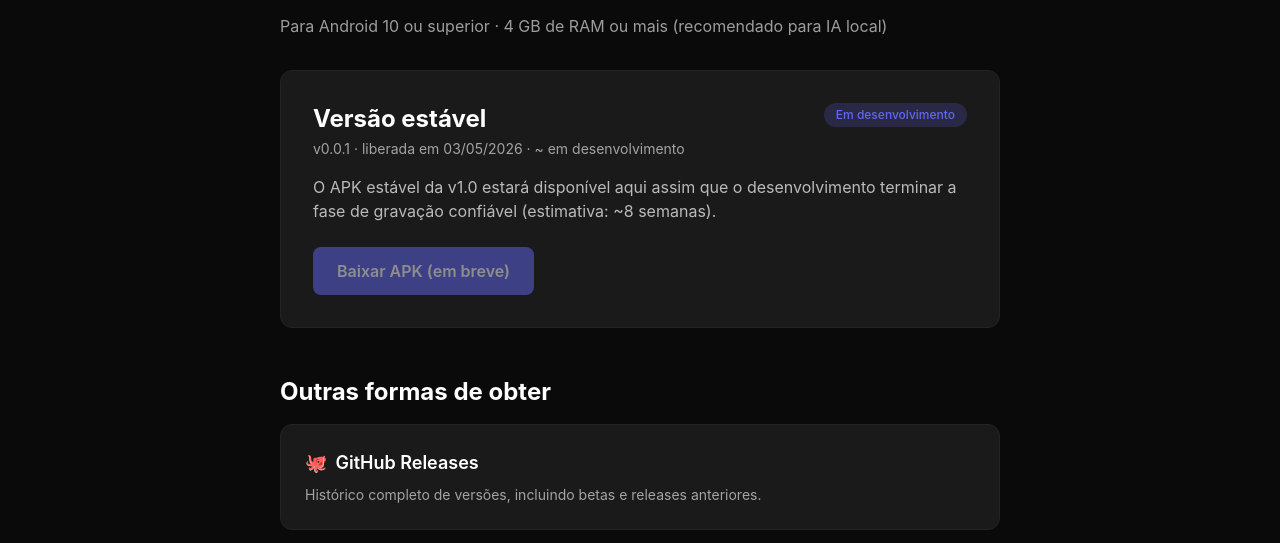
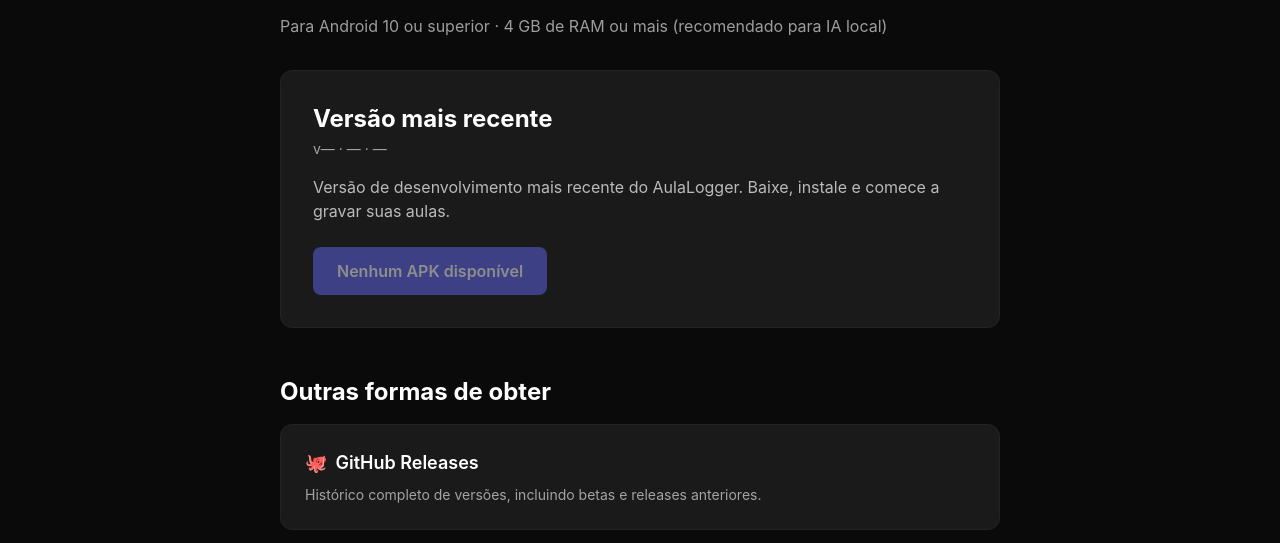
Before and after one commit to caioross/AulaLogger, an Astro site in the folder site/: page /download in a window 1280 px wide. Shown: the part 199-742 px from the top of the page. Built offline with nearby package versions, Linux system fonts and the light colour scheme; Astro itself is replaced by a stand-in of ours.

Commit message:
chore: sincroniza melhorias locais

```diff
--- a/site/src/pages/download.astro
+++ b/site/src/pages/download.astro
@@ -1,9 +1,59 @@
 ---
 import Base from '@/layouts/Base.astro';
+import fs from 'node:fs';
+import path from 'node:path';
 
-const latestVersion = '0.0.1';
-const releaseDate = '03/05/2026';
-const apkSize = '~ em desenvolvimento';
+// Detecta automaticamente o APK mais novo em public/apk/ no momento do build.
+// Assim o botão sempre serve "o mais atual, o melhor" sem edição manual.
+const apkDir = path.join(process.cwd(), 'public', 'apk');
+
+type Apk = {
+  file: string;
+  version: string;
+  channel: string;
+  size: number;
+  mtime: Date;
+  major: number;
+  minor: number;
+  patch: number;
+};
+
+let apks: Apk[] = [];
+try {
+  apks = fs
+    .readdirSync(apkDir)
+    .filter((f) => f.toLowerCase().endsWith('.apk'))
+    .map((file) => {
+      const m = file.match(/v(\d+)\.(\d+)\.(\d+)(?:-([^.]+))?\.apk$/i);
+      const [maj, min, pat] = m ? [+m[1], +m[2], +m[3]] : [0, 0, 0];
+      return {
+        file,
+        version: m ? `${maj}.${min}.${pat}` : '0.0.0',
+        channel: m && m[4] ? m[4] : '',
+        size: fs.statSync(path.join(apkDir, file)).size,
+        mtime: fs.statSync(path.join(apkDir, file)).mtime,
+        major: maj,
+        minor: min,
+        patch: pat,
+      };
+    })
+    .sort(
+      (a, b) =>
+        b.major - a.major || b.minor - a.minor || b.patch - a.patch,
+    );
+} catch {
+  apks = [];
+}
+
+const latest = apks[0] ?? null;
+const latestVersion = latest?.version ?? '—';
+const releaseDate = latest
+  ? latest.mtime.toLocaleDateString('pt-BR')
+  : '—';
+const apkSize = latest
+  ? `${(latest.size / (1024 * 1024)).toFixed(0)} MB`
+  : '—';
+const apkHref = latest ? `/apk/${latest.file}` : null;
 ---
 
 <Base title="Baixar AulaLogger — Android">
@@ -13,31 +63,40 @@
       Para Android 10 ou superior · 4 GB de RAM ou mais (recomendado para IA local)
     </p>
 
-    <!-- Versão estável -->
+    <!-- Versão mais recente -->
     <div class="rounded-xl border border-bg-card bg-bg-secondary p-8 mb-6">
       <div class="flex items-start justify-between flex-wrap gap-4 mb-4">
         <div>
-          <h2 class="text-2xl font-bold mb-1">Versão estável</h2>
+          <h2 class="text-2xl font-bold mb-1">Versão mais recente</h2>
           <p class="text-white/60 text-sm">
-            v{latestVersion} · liberada em {releaseDate} · {apkSize}
+            v{latestVersion} · {releaseDate} · {apkSize}
           </p>
         </div>
-        <span
-          class="rounded-full bg-accent/20 px-3 py-1 text-xs font-medium text-accent"
-        >
-          Em desenvolvimento
-        </span>
+        {latest?.channel && (
+          <span
+            class="rounded-full bg-accent/20 px-3 py-1 text-xs font-medium text-accent capitalize"
+          >
+            {latest.channel}
+          </span>
+        )}
       </div>
       <p class="text-white/70 mb-6">
-        O APK estável da v1.0 estará disponível aqui assim que o desenvolvimento terminar
-        a fase de gravação confiável (estimativa: ~8 semanas).
+        Versão de desenvolvimento mais recente do AulaLogger. Baixe, instale e
+        comece a gravar suas aulas.
       </p>
-      <button
-        class="btn-primary opacity-50 cursor-not-allowed"
-        disabled
-      >
-        Baixar APK (em breve)
-      </button>
+      {apkHref ? (
+        <a
+          href={apkHref}
+          download
+          class="btn-primary inline-block"
+        >
+          Baixar APK (v{latestVersion})
+        </a>
+      ) : (
+        <button class="btn-primary opacity-50 cursor-not-allowed" disabled>
+          Nenhum APK disponível
+        </button>
+      )}
     </div>
 
     <!-- Outras formas -->
```
Also changed, not shown: 8 other files.
